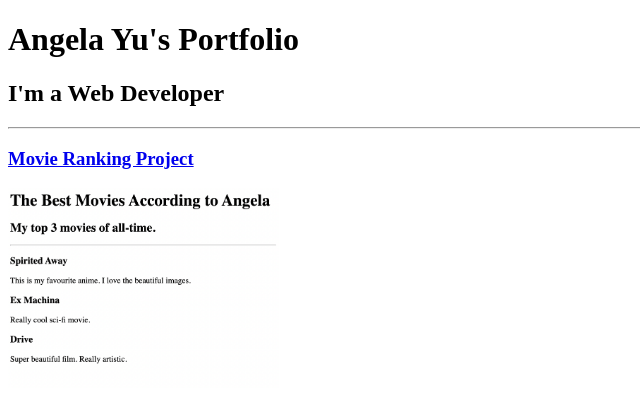
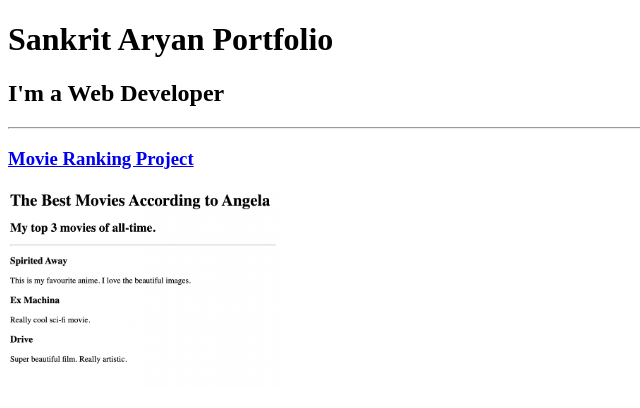
Before and after one commit to Sankrit-aryan/html-portfolio, a plain HTML site: page index.html in a window 1280 px wide. Shown: the top 408 px of the page, without its empty margins (0-640 px from the left). Drawn offline with Linux system fonts and the light colour scheme.

Commit message:
Add files via upload

```diff
--- a/index.html
+++ b/index.html
@@ -3,11 +3,11 @@
 
 <head>
   <meta charset="UTF-8">
-  <title>Angela's Portfolio</title>
+  <title>Sankrit Aryan Portfolio</title>
 </head>
 
 <body>
-  <h1>Angela Yu's Portfolio</h1>
+  <h1>Sankrit Aryan Portfolio</h1>
   <h2>I'm a Web Developer</h2>
   <hr />
   <h3><a href="./public/movie-ranking.html">Movie Ranking Project</a></h3>
```
